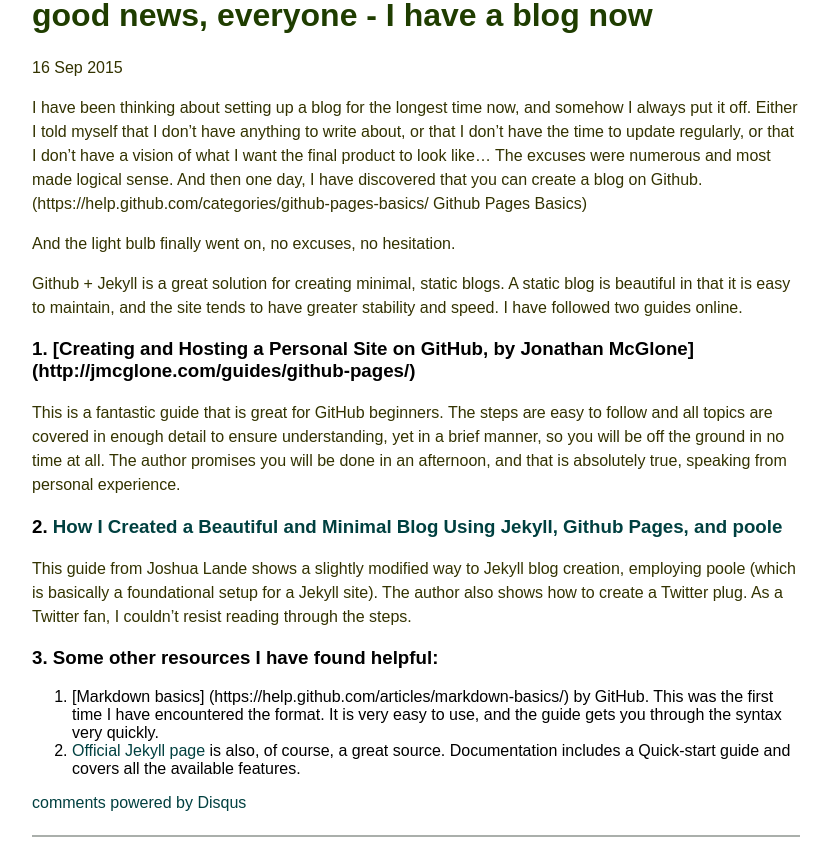
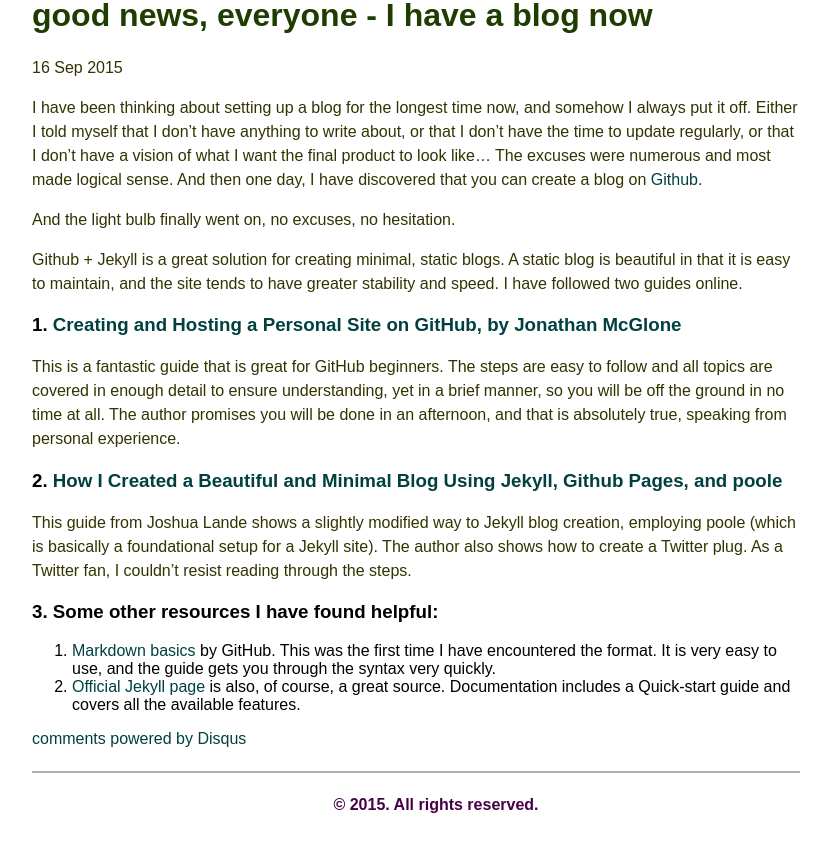
Before and after one commit to dostap/dostap, a Jekyll site: the page built from _posts/2015-09-16-the-setup.md, in a window 1280 px wide, cut to the strip 746-1606 px from the top of the page. Shown: the whole strip, without its empty margins (224-1055 px from the left). Built offline with Jekyll 4.4.1, drawn with Linux system fonts in a browser that asks for light colours; some web fonts are replaced; comment, search, counter and statistics services are not loaded.

Commit message:
Update 2015-09-16-the-setup.md

```diff
--- a/_posts/2015-09-16-the-setup.md
+++ b/_posts/2015-09-16-the-setup.md
@@ -6,20 +6,19 @@ comments: true
 ---
 
 I have been thinking about setting up a blog for the longest time now, and somehow I always put it off. Either I told myself that I don't have anything to write about, or that I don't have the time to update regularly, or that I don't have a vision of what I want the final product to look like... The excuses were numerous and most made logical sense.
-And then one day, I have discovered that you can create a blog on Github.
-(https://help.github.com/categories/github-pages-basics/ Github Pages Basics)
+And then one day, I have discovered that you can create a blog on [Github.](https://help.github.com/categories/github-pages-basics/ Github Pages Basics)
 
 And the light bulb finally went on, no excuses, no hesitation.
 
 Github + Jekyll is a great solution for creating minimal, static blogs. A static blog is beautiful in that it is easy to maintain, and the site tends to have greater stability and speed.
 I have followed two guides online.
 
-### 1.  [Creating and Hosting a Personal Site on GitHub, by Jonathan McGlone] (http://jmcglone.com/guides/github-pages/)
+### 1.  [Creating and Hosting a Personal Site on GitHub, by Jonathan McGlone](http://jmcglone.com/guides/github-pages/)
 This is a fantastic guide that is great for GitHub beginners. The steps are easy to follow and all topics are covered in enough detail to ensure understanding, yet in a brief manner, so you will be off the ground in no time at all. The author promises you will be done in an afternoon, and that is absolutely true, speaking from personal experience.
 
 ### 2. [How I Created a Beautiful and Minimal Blog Using Jekyll, Github Pages, and poole](http://joshualande.com/jekyll-github-pages-poole/)
 This guide from Joshua Lande shows a slightly modified way to Jekyll blog creation, employing poole (which is basically a foundational setup for a Jekyll site). The author also shows how to create a Twitter plug. As a Twitter fan, I couldn't resist reading  through the steps.
 
 ### 3. Some other resources I have found helpful:
-  1. [Markdown basics] (https://help.github.com/articles/markdown-basics/) by GitHub. This was the first time I have encountered the format. It is very easy to use, and the guide gets you through the syntax very quickly.
+  1. [Markdown basics](https://help.github.com/articles/markdown-basics/) by GitHub. This was the first time I have encountered the format. It is very easy to use, and the guide gets you through the syntax very quickly.
   2. [Official Jekyll page](https://jekyllrb.com/) is also, of course, a great source. Documentation includes a Quick-start guide and covers all the available features.
```
